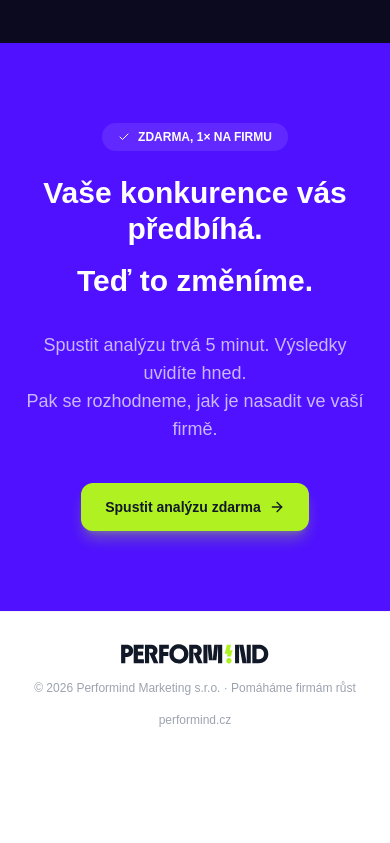
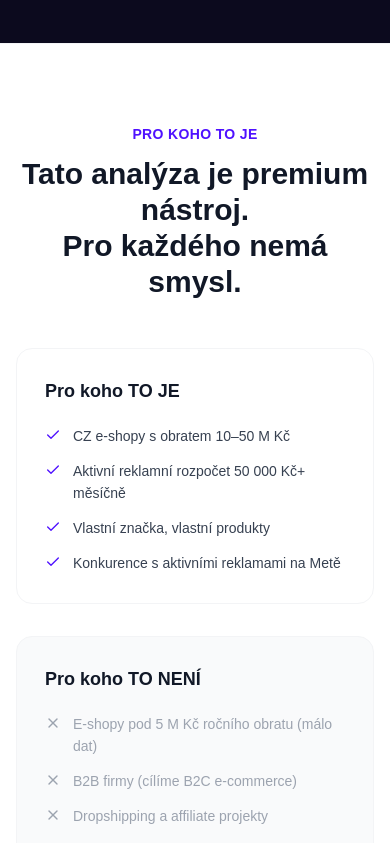
Before and after one commit to danielsojak-wq/lead-magnet, a React (Vite) app: page / in a window 390 px wide. Shown: the part 6000-6843 px from the top of the page. Before the commit the page ends 6760 px from the top, so only its background shows below. Built offline with nearby package versions, Linux system fonts and the light colour scheme; the HTML template or start-up script is replaced by a standard one.

Commit message:
feat(landing): B3 - add dis-qualifier section (ICP filter, 2-col layout)

```diff
--- a/src/pages/LandingPage.tsx
+++ b/src/pages/LandingPage.tsx
@@ -1,7 +1,7 @@
 import { useRef } from "react";
 import { useNavigate } from "react-router-dom";
 import {
-  ArrowRight, Eye, Zap, Target, TrendingUp, Clock, Check,
+  ArrowRight, Eye, Zap, Target, TrendingUp, Clock, Check, X,
   Globe, Database, Brain, BarChart3, Layers,
 } from "lucide-react";
 import performindLogo from "@/assets/performind-logo-dark.svg";
@@ -331,6 +331,58 @@ export default function LandingPage() {
         </div>
       </section>
 
+      {/* ── Dis-qualifier ──────────────────────────────────────────────────── */}
+      <section className="py-20 sm:py-28 bg-white border-y border-gray-100">
+        <div className="max-w-4xl mx-auto px-4 sm:px-6">
+          <div className="text-center mb-12">
+            <p className="text-[#4f11ff] text-sm font-semibold tracking-wide uppercase mb-3">PRO KOHO TO JE</p>
+            <h2 className="font-[family-name:var(--font-heading)] text-3xl sm:text-4xl font-bold text-gray-900">
+              Tato analýza je premium nástroj.
+              <br />
+              Pro každého nemá smysl.
+            </h2>
+          </div>
+
+          <div className="grid md:grid-cols-2 gap-8">
+            {/* For whom */}
+            <div className="rounded-2xl border border-gray-100 p-7 bg-white">
+              <h3 className="font-[family-name:var(--font-heading)] font-bold text-lg text-gray-900 mb-5">Pro koho TO JE</h3>
+              <ul className="space-y-3">
+                {[
+                  "CZ e-shopy s obratem 10–50 M Kč",
+                  "Aktivní reklamní rozpočet 50 000 Kč+ měsíčně",
+                  "Vlastní značka, vlastní produkty",
+                  "Konkurence s aktivními reklamami na Metě",
+                ].map((item) => (
+                  <li key={item} className="flex items-start gap-3">
+                    <Check className="h-4 w-4 text-[#4f11ff] mt-0.5 shrink-0" />
+                    <span className="text-gray-700 text-sm leading-relaxed">{item}</span>
+                  </li>
+                ))}
+              </ul>
+            </div>
+
+            {/* Not for whom */}
+            <div className="rounded-2xl border border-gray-100 p-7 bg-gray-50">
+              <h3 className="font-[family-name:var(--font-heading)] font-bold text-lg text-gray-900 mb-5">Pro koho TO NENÍ</h3>
+              <ul className="space-y-3">
+                {[
+                  "E-shopy pod 5 M Kč ročního obratu (málo dat)",
+                  "B2B firmy (cílíme B2C e-commerce)",
+                  "Dropshipping a affiliate projekty",
+                  "Brandy bez aktivního Meta reklamního rozpočtu",
+                ].map((item) => (
+                  <li key={item} className="flex items-start gap-3">
+                    <X className="h-4 w-4 text-gray-400 mt-0.5 shrink-0" />
+                    <span className="text-gray-400 text-sm leading-relaxed">{item}</span>
+                  </li>
+                ))}
+              </ul>
+            </div>
+          </div>
+        </div>
+      </section>
+
       {/* ── Final CTA ──────────────────────────────────────────────────────── */}
       <section className="py-20 sm:py-28 bg-[#4f11ff]">
         <div className="max-w-2xl mx-auto px-4 sm:px-6 text-center">
```
